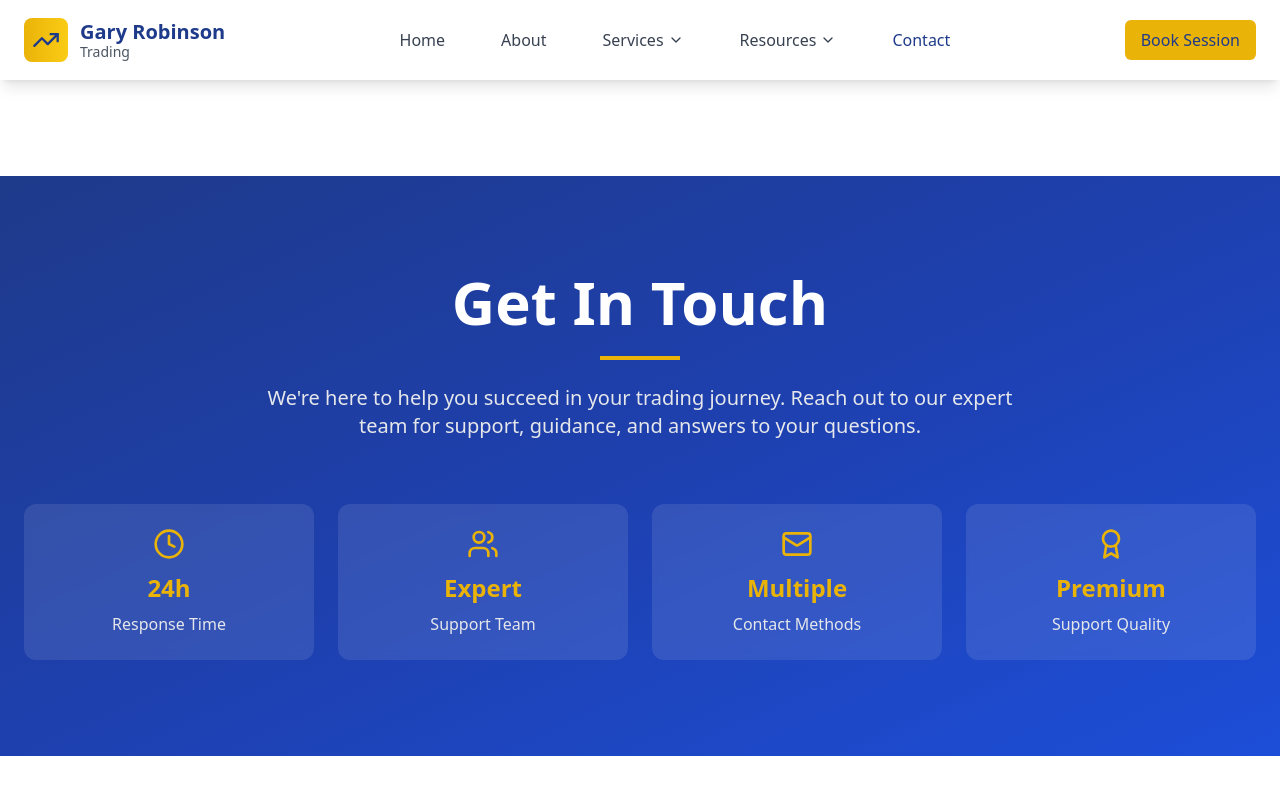
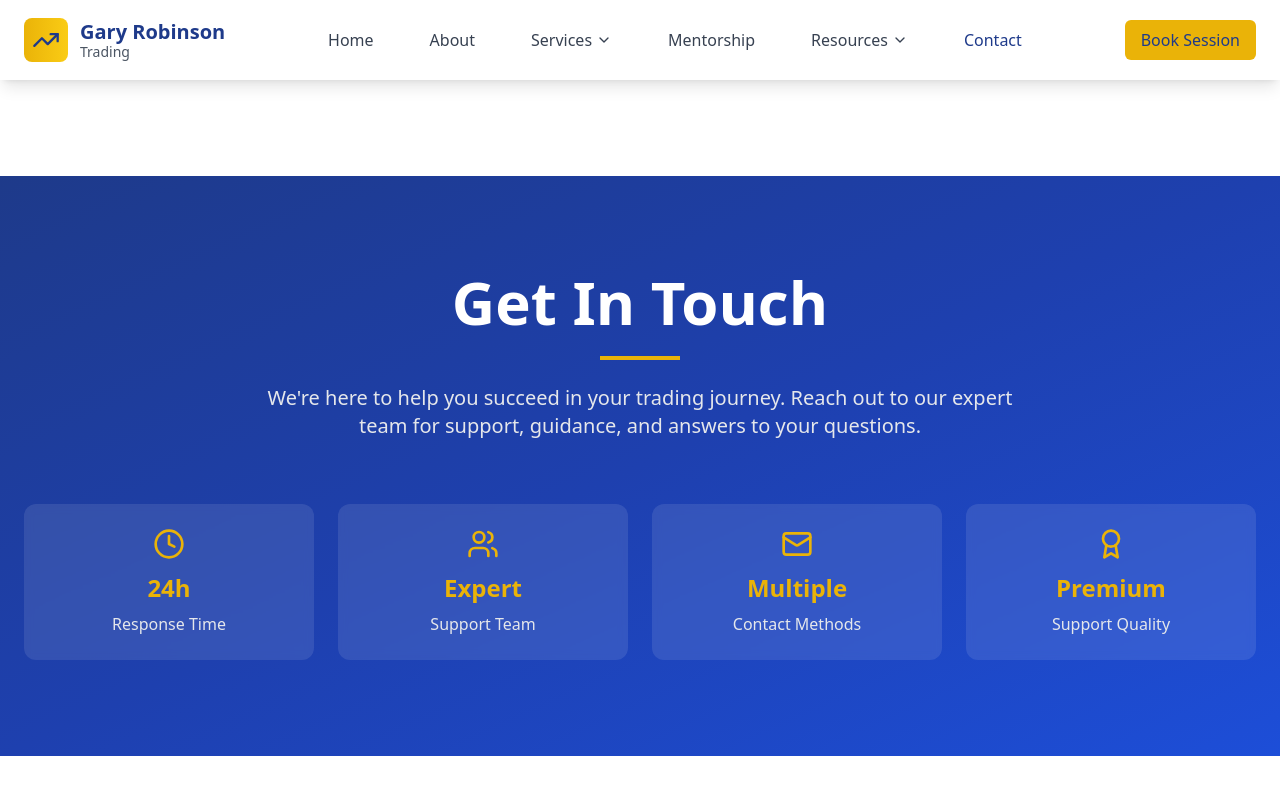
Before and after one commit to mrdrxict/trading, a React (Vite) app: page /contact in a window 1280 px wide. Shown: the top 800 px of the page. Built offline with nearby package versions, Linux system fonts and the light colour scheme.

Commit message:
Add mentorship to the navigation bar

```diff
--- a/src/components/layout/Header.tsx
+++ b/src/components/layout/Header.tsx
@@ -39,6 +39,7 @@ const Header = () => {
         { name: 'Trading Calculators', path: '/trading-calculators' },
       ]
     },
+    { name: 'Mentorship', path: '/mentorship' },
     {
       name: 'Resources',
       path: '#',
```
